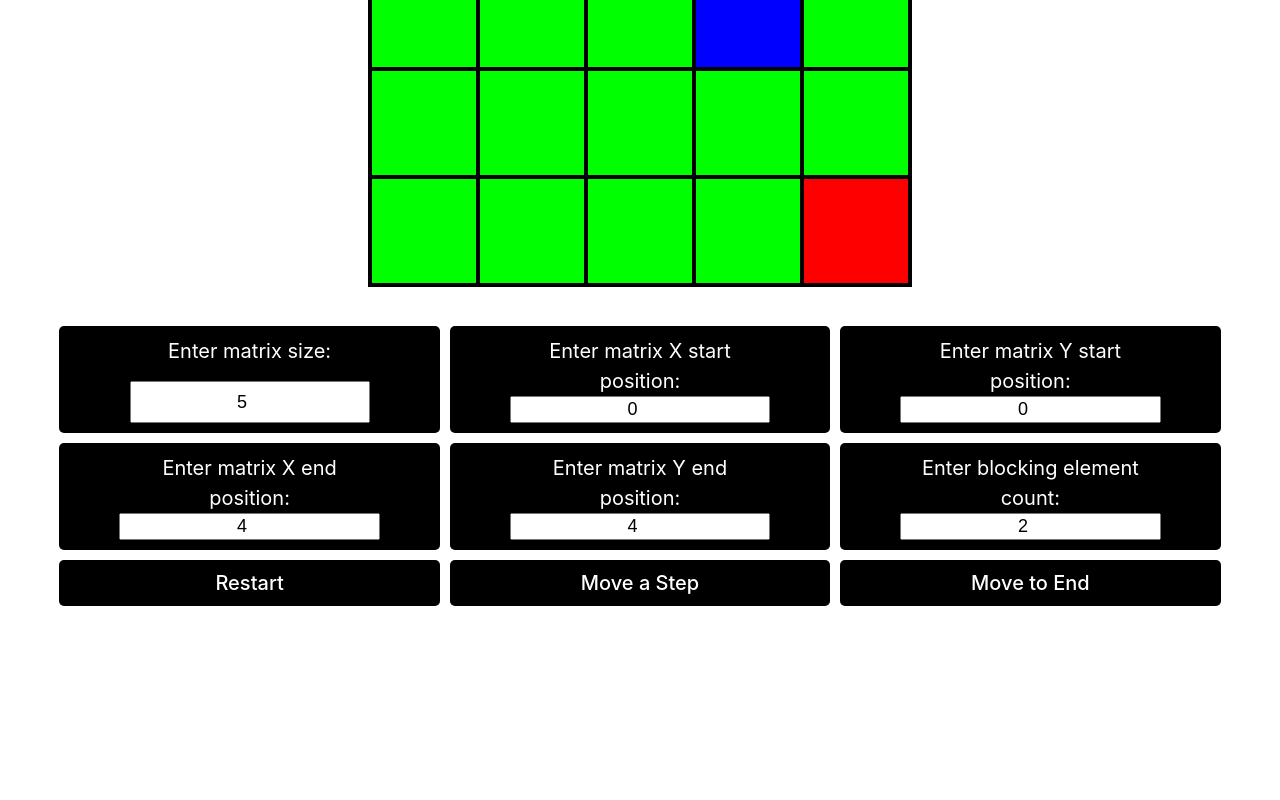
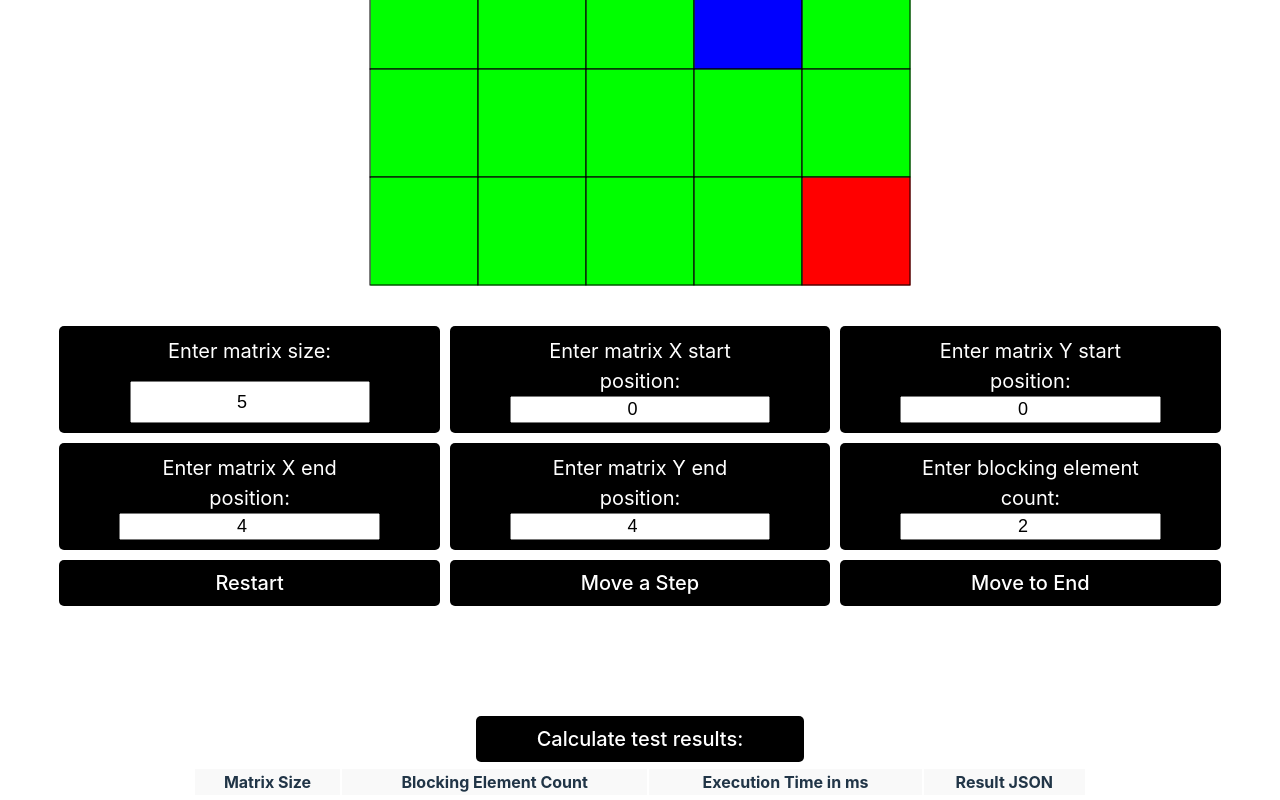
Before and after one commit to bkrnjajic/boris_krnjajic_fatcat_task, a React (Vite) app: page / in a window 1280 px wide. Shown: the part 285-1085 px from the top of the page. Before the commit the page ends 896 px from the top, so only its background shows below. Built offline with nearby package versions, Linux system fonts and the light colour scheme.

Commit message:
Added test result generation

```diff
--- a/src/App.css
+++ b/src/App.css
@@ -39,6 +39,20 @@
   height: 100%;
 }
 
+.result-card {
+    display: flex;
+    justify-content: center;
+    align-items: center;
+    height: 100%;
+    padding-top: 100px;
+}
+
 .read-the-docs {
   color: #888;
 }
+
+.result-card .results table{
+    display: inline-table;
+    flex-wrap: wrap;
+    justify-content: center;
+}
--- a/src/App.tsx
+++ b/src/App.tsx
@@ -1,5 +1,6 @@
 import './App.css'
 import Game from './components/MatrixContainer';
+import ResultCalculator from './components/ResultCalculator';
 import { Matrix, MatrixProps } from './classes/Matrix';
 
 function App() {
@@ -16,6 +17,9 @@ function App() {
         <div className="card">
             <Game gameMatrix={gameMatrix} matrixProps={matrixProps}/>
         </div>
+        <div className="result-card">
+            <ResultCalculator/>
+        </div>
         </>
     )
 }
--- a/src/classes/MatrixCoordinate.ts
+++ b/src/classes/MatrixCoordinate.ts
@@ -70,6 +70,6 @@ export class MatrixCoordinate {
     }
 
     public toString(): string {
-      return this._type;
+        return this._type;
     }
 }
--- a/src/components/GameCanvas.tsx
+++ b/src/components/GameCanvas.tsx
@@ -98,7 +98,7 @@ function drawMatrixOnCanvas(canvas: HTMLCanvasElement, matrix: Matrix, screenWid
                 color = "#FF0000";
             }
 
-            drawRect(context, xCoo * blockSize, yCoo * blockSize, blockSize, blockSize, 4, color, startPosition);
+            drawRect(context, xCoo * blockSize, yCoo * blockSize, blockSize, blockSize, 1, color, startPosition);
         }
     }
 }
--- a/src/components/MatrixContainer.css
+++ b/src/components/MatrixContainer.css
@@ -2,6 +2,10 @@
     display: flex;
     flex-wrap: wrap;
     justify-content: center;
+}
+
+.button-container button {
+    width: calc(30.5% - 10px);
 }
 
 .input-container {
--- a/src/components/MatrixContainer.tsx
+++ b/src/components/MatrixContainer.tsx
@@ -19,7 +19,7 @@ enum InputMatrixTypes {
  * based on the numberof tiles. single tile can be maximum 120 px wide
  */
 function processWidthSize(screenSize: number, matrix: Matrix) {
-    const maxSizePerMatrix = matrix.size * 120;
+    const maxSizePerMatrix = matrix.size * 120 > 1200 ? 1200 : matrix.size * 120;
     return screenSize > maxSizePerMatrix ? maxSizePerMatrix : screenSize;
 }
 
@@ -41,8 +41,8 @@ function updateMatrixSimpleValues(type: InputMatrixTypes, value: string, propToU
 
 
     // type specific validation
-    if (type === InputMatrixTypes.SIZE && (targetValue < 4 || targetValue > 400)) {
-        return 'Matrix size can not be smaller then 3, or larger then 400. Anything larger then 20 will use a lot of your computer resources.';
+    if (type === InputMatrixTypes.SIZE && (targetValue < 4 || targetValue > 200)) {
+        return 'Matrix size can not be smaller then 3, or larger then 200. Anything larger then 20 will use a lot of your computer resources.';
     }
 
     if (type === InputMatrixTypes.BLOCK_COUNT) {
@@ -235,6 +235,7 @@ const MatrixContainer: React.FC<MatrixContainerProps> = ({ gameMatrix, matrixPro
                         intervalId = null;
                     }
                     gameMatrix.reloadMatrix(matrixProps);
+                    setAppWidth(processWidthSize(document.documentElement.clientWidth, gameMatrix));
                     rerender(rerenderValue + 1);
                 }}>
                     Restart
--- /dev/null
+++ b/src/components/ResultCalculator.tsx
@@ -0,0 +1,136 @@
+import { useState, useEffect } from "react";
+import { Matrix, MatrixProps } from '../classes/Matrix';
+import Button from './interaction/StyledButton.js'
+import Table, { ResultInterface } from './interaction/Table.js'
+import './MatrixContainer.css';
+
+const resultMatrixConfigurations: MatrixProps[] = [
+    {
+        size: 5,
+        blockingObjectCount: 1,
+        start: [0, 0],
+        end: [4, 4]
+    },
+    {
+        size: 5,
+        blockingObjectCount: 2,
+        start: [0, 0],
+        end: [4, 4]
+    },
+    {
+        size: 5,
+        blockingObjectCount: 3,
+        start: [0, 0],
+        end: [4, 4]
+    },{
+        size: 10,
+        blockingObjectCount: 2,
+        start: [0, 0],
+        end: [9, 9]
+    },
+    {
+        size: 10,
+        blockingObjectCount: 3,
+        start: [0, 0],
+        end: [9, 9]
+    },
+    {
+        size: 10,
+        blockingObjectCount: 4,
+        start: [0, 0],
+        end: [9, 9]
+    },
+    {
+        size: 20,
+        blockingObjectCount: 3,
+        start: [0, 0],
+        end: [19, 19]
+    },
+    {
+        size: 20,
+        blockingObjectCount: 4,
+        start: [0, 0],
+        end: [19, 19]
+    },
+    {
+        size: 20,
+        blockingObjectCount: 5,
+        start: [0, 0],
+        end: [19, 19]
+    },
+    {
+        size: 50,
+        blockingObjectCount: 5,
+        start: [0, 0],
+        end: [49, 49]
+    },
+    {
+        size: 50,
+        blockingObjectCount: 6,
+        start: [0, 0],
+        end: [49, 49]
+    },
+    {
+        size: 50,
+        blockingObjectCount: 7,
+        start: [0, 0],
+        end: [49, 49]
+    }
+];
+
+/**
+ * Runs the test on resultMatrixConfigurations and returns the results
+ * @returns ResultInterface[]
+ */
+function calculate() {
+    const results: ResultInterface[] = [];
+
+    resultMatrixConfigurations.forEach((matrixConfiguration: MatrixProps) => {
+        const gameMatrix = new Matrix(matrixConfiguration);
+        const startTime = Date.now();
+        while(!gameMatrix.isDone()) {
+            gameMatrix.movePlayer();
+        }
+        const endTime = Date.now();
+
+        results.push({
+            matrixSize: gameMatrix.size,
+            blockingElementSize: gameMatrix.blockingObjectCount,
+            speed: endTime - startTime,
+            result: gameMatrix.gameLog
+        });
+    });
+
+    return results;
+}
+
+function ResultCalculator() {
+    const [rerenderValue, rerender] = useState<number>(0);
+    const [disableButton, changeButtonState] = useState<boolean>(false);
+    const [results, setResults] = useState<ResultInterface[]>([]);
+
+    useEffect(() => {
+        if (disableButton) {
+            // in the case of no timeout here, the button will not actualy get disabled, because
+            // setResults will take the code execution and block the UI
+            setTimeout(() => {
+                setResults(calculate());
+                rerender(rerenderValue + 1);
+                changeButtonState(false);
+            }, 100);
+        }
+    }, [ disableButton]);
+
+    return (
+        <div className="results">
+            <Button disabled={disableButton} onClick={() => {
+                changeButtonState(true);
+            }}>
+                Calculate test results:
+            </Button>
+            <Table testResults={results} rerender={rerenderValue}></Table>
+        </div>
+    );
+};
+
+export default ResultCalculator;
--- a/src/components/interaction/StyledButton.css
+++ b/src/components/interaction/StyledButton.css
@@ -7,7 +7,6 @@
     margin: 10px 0px;
     cursor: pointer;
     display: inline-block;
-    width: calc(30.5% - 10px);
     margin: 5px;
     box-sizing: border-box;
 }
--- /dev/null
+++ b/src/components/interaction/Table.css
@@ -0,0 +1,17 @@
+.results-table {
+    display: flex;
+    flex-direction: column;
+    width: 100%;
+}
+
+.results-table thead {
+    background-color: #f2f2f2;
+}
+
+.results-table tr {
+    background-color: #fff;
+}
+
+.results-table tr:nth-child(odd) {
+    background-color: #f9f9f9;
+}
--- /dev/null
+++ b/src/components/interaction/Table.tsx
@@ -0,0 +1,63 @@
+import React, { useEffect } from "react";
+import { MoveResult } from '../../classes/Matrix';
+import Button from './StyledButton';
+import './Table.css'
+
+export interface ResultInterface  {
+    matrixSize: number,
+    blockingElementSize: number,
+    speed: number,
+    result: MoveResult[]
+}
+
+interface TableProps {
+    testResults: ResultInterface[];
+    rerender: number;
+}
+
+/**
+ * Copies the JSON into clipboard
+ * @param jsonString - json data as a string
+ */
+function createJsonCopyLink(jsonString: string) {
+    navigator.clipboard.writeText(jsonString)
+        .then(() => {
+            console.log('JSON copied to clipboard');
+        })
+        .catch((err) => {
+            console.error('Failed to copy JSON: ', err);
+        });
+}
+
+const Table: React.FC<TableProps> = ({ testResults, rerender }) => {
+    useEffect(() => {}, [ rerender]);
+
+    return (
+        <table className="results-table">
+            <thead>
+                <tr>
+                    <th>Matrix Size</th>
+                    <th>Blocking Element Count</th>
+                    <th>Execution Time in ms</th>
+                    <th>Result JSON</th>
+                </tr>
+            </thead>
+            <tbody>
+                {testResults ? testResults.map(((testResult: ResultInterface, resultIndex: number) => {
+                    return (
+                        <tr key={resultIndex}>
+                            <td>{testResult.matrixSize}</td>
+                            <td>{testResult.blockingElementSize}</td>
+                            <td>{testResult.speed}</td>
+                            <td><Button onClick={() => {
+                                createJsonCopyLink(JSON.stringify(testResult.result, null, 2))
+                            }}>COPY RESULT JSON</Button></td>
+                        </tr>
+                    );
+                })) : null}
+            </tbody>
+        </table>
+    );
+};
+
+export default Table;
```
Also changed, not shown: src/classes/Matrix.ts (+21 -18 lines).
